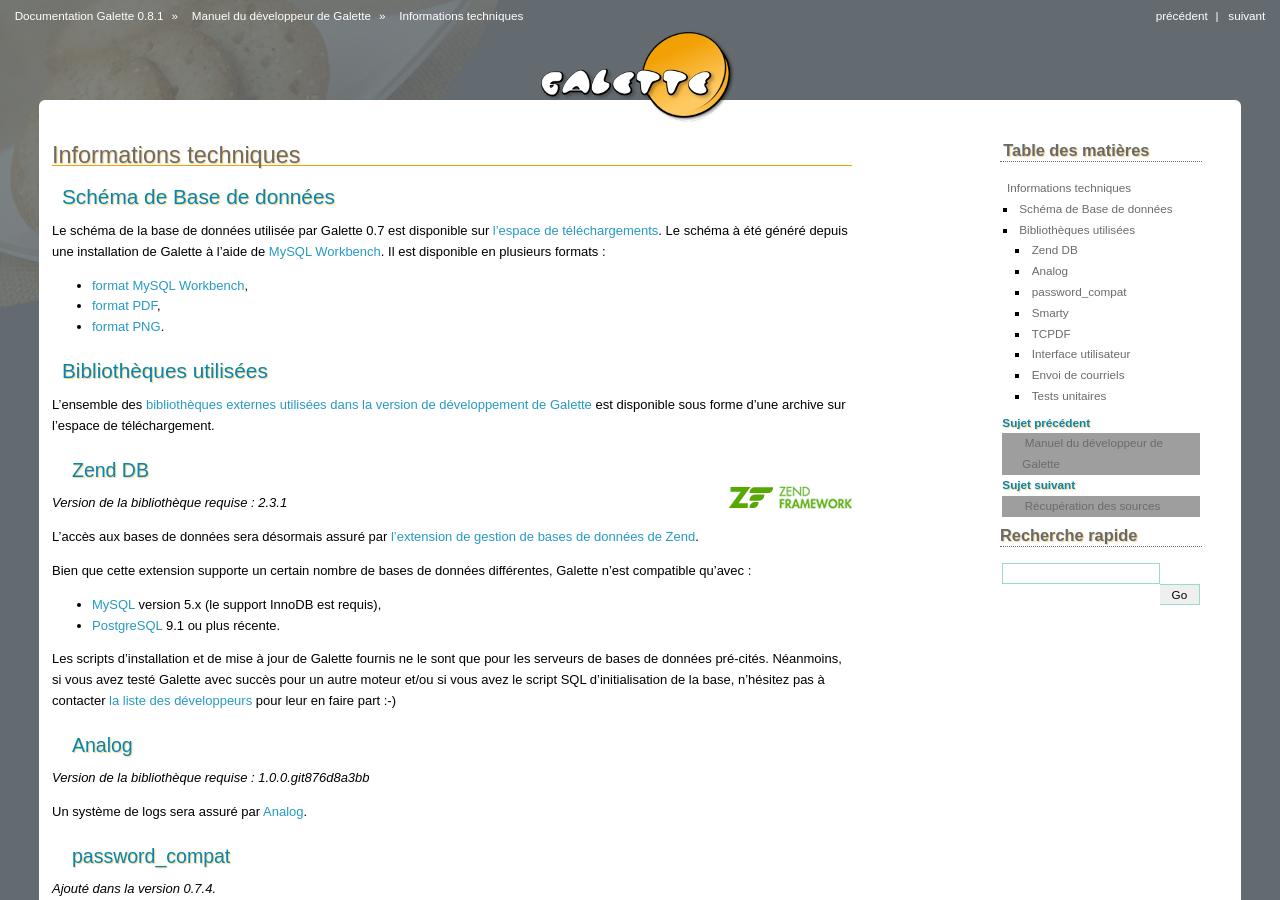
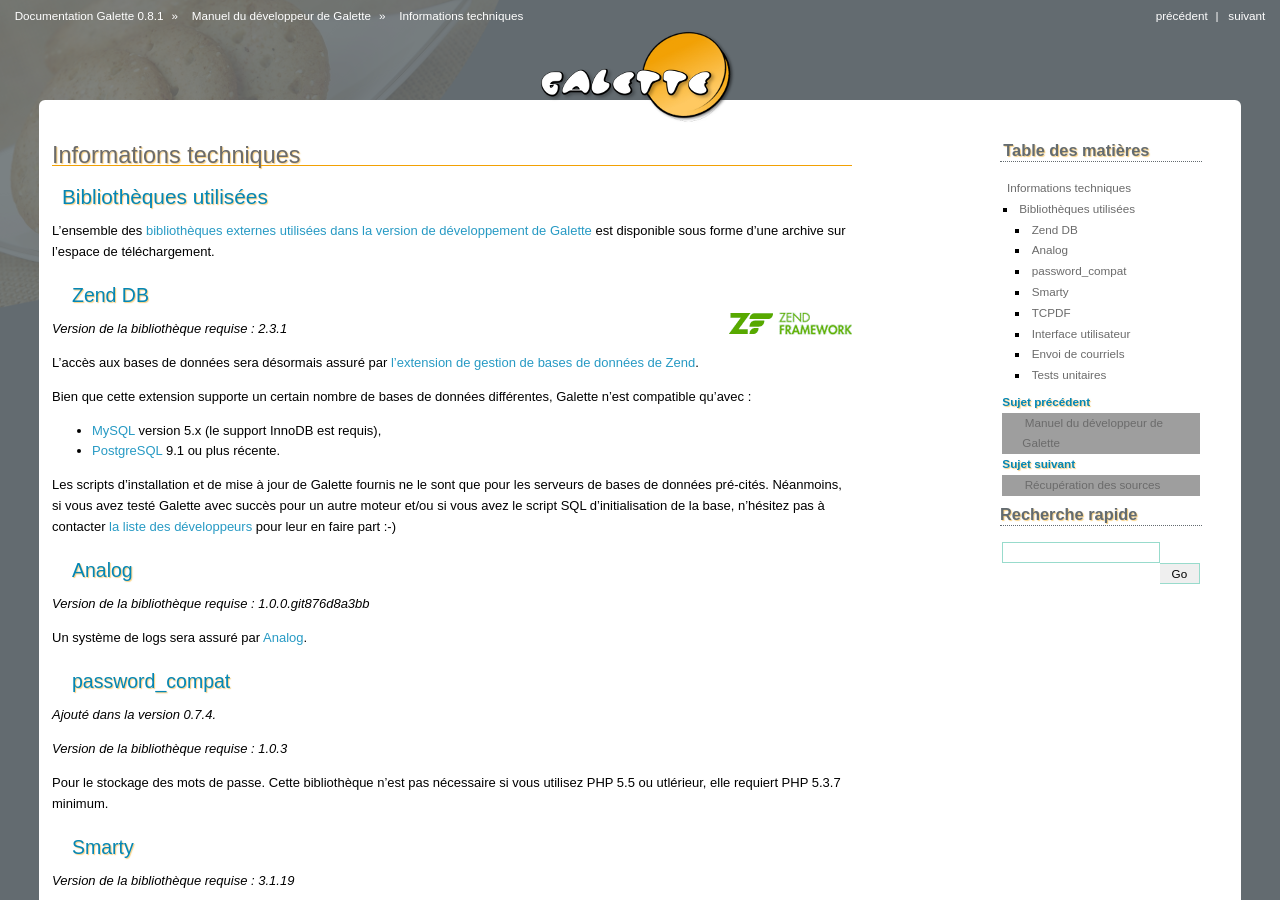
Before and after one commit to galette/galettedoc, a Sphinx documentation site: the page built from source/development/technical_infos.rst, in a window 1280 px wide and 900 px high, cut to the strip 0-900 px from the top of the window. Built offline with Sphinx 7.4.7, drawn with Linux system fonts in a browser that asks for light colours; grey boxes are pictures that could not be loaded.

Commit message:
Le schamé de base référencé n'est pas du tout à jour (et MySqlWorbench n'est plus une option)

```diff
--- a/source/development/technical_infos.rst
+++ b/source/development/technical_infos.rst
@@ -3,15 +3,6 @@
 ***********************
 Informations techniques
 ***********************
-
-Schéma de Base de données
-=========================
-
-Le schéma de la base de données utilisée par Galette 0.7 est disponible sur `l'espace de téléchargements <http://download.tuxfamily.org/galette/dev/>`_. Le schéma à été généré depuis une installation de Galette à l'aide de `MySQL Workbench <http://www.mysql.fr/products/workbench/>`_. Il est disponible en plusieurs formats :
-
-* `format MySQL Workbench <http://download.tuxfamily.org/galette/dev/galette_07.mwb>`_,
-* `format PDF <http://download.tuxfamily.org/galette/dev/galette_07.pdf>`_,
-* `format PNG <http://download.tuxfamily.org/galette/dev/galette_07.png>`_.
 
 Bibliothèques utilisées
 =======================
```
